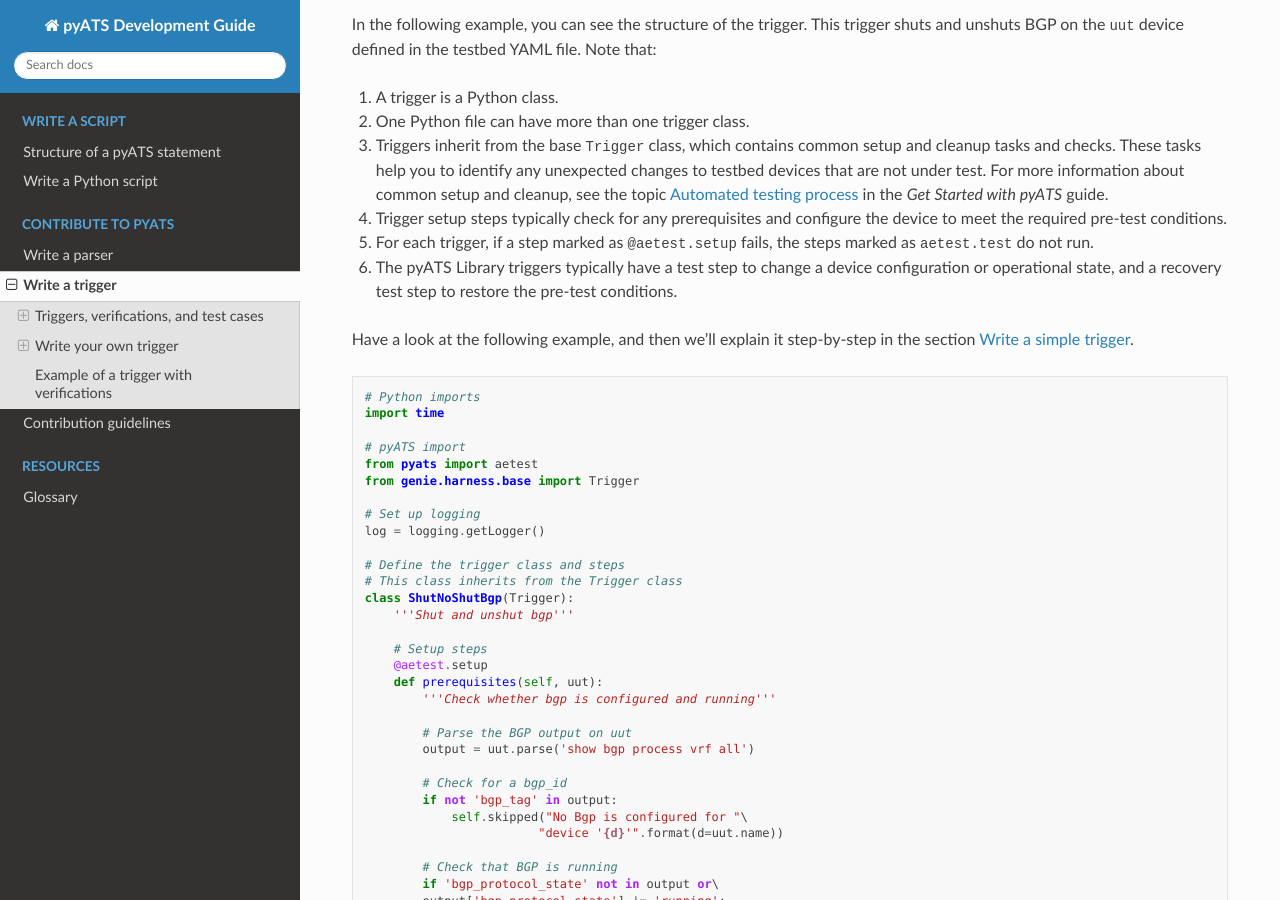
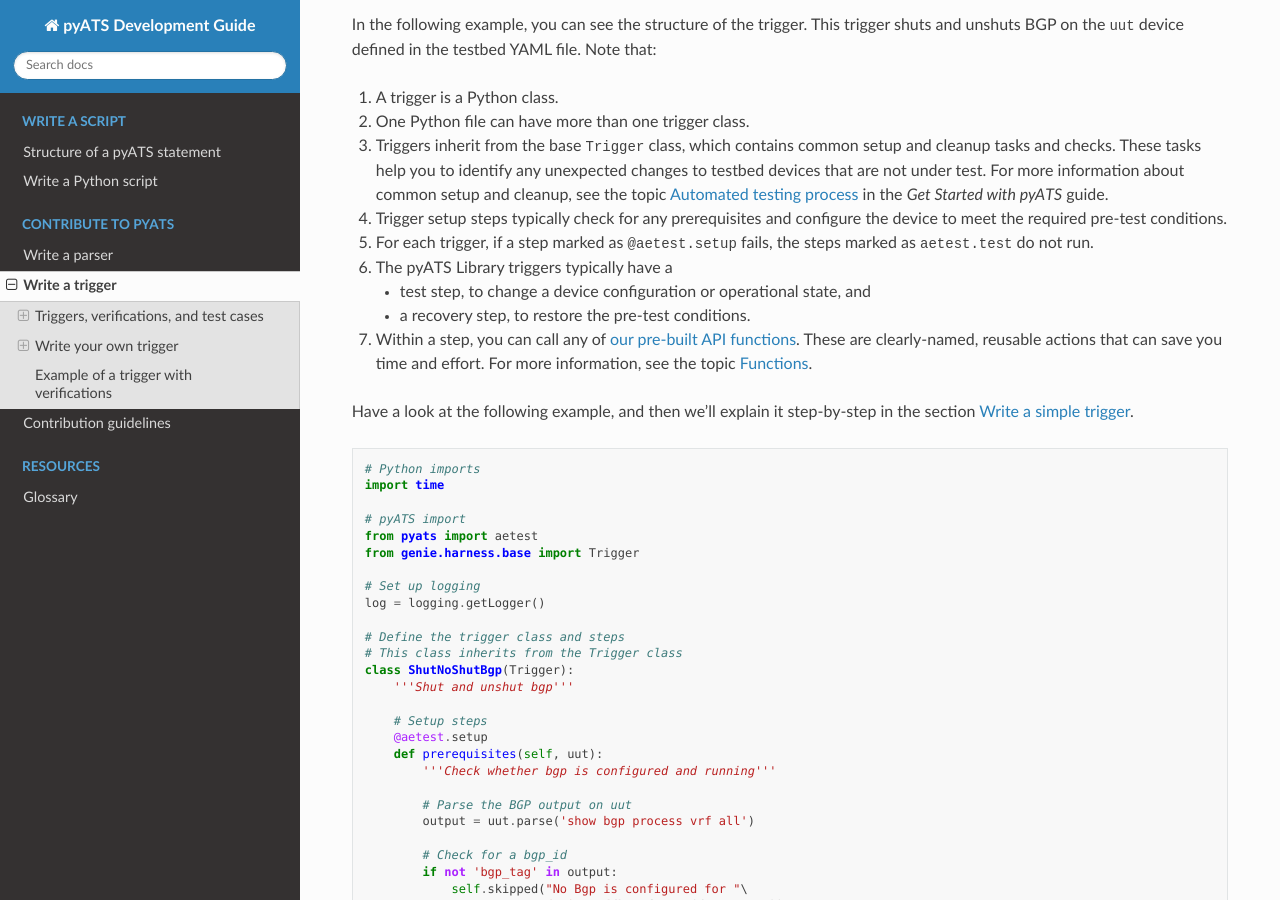
Before and after one commit to CiscoTestAutomation/getting-started, a Sphinx documentation site: the page built from source/writetrigger/writetrigger.rst, in a window 1280 px wide and 900 px high, scrolled down 2090 px. Built offline with Sphinx 7.4.7 and the Read the Docs theme 2.0.0, drawn with Linux system fonts in a browser that asks for light colours.

Commit message:
Added info about our pre-built API functions.

```diff
--- a/source/writetrigger/writetrigger.rst
+++ b/source/writetrigger/writetrigger.rst
@@ -59,7 +59,12 @@
 #. Triggers inherit from the base :monospace:`Trigger` class, which contains common setup and cleanup tasks and checks. These tasks help you to identify any unexpected changes to testbed devices that are not under test. For more information about common setup and cleanup, see the topic :ref:`auto-testing-process` in the *Get Started with pyATS* guide.
 #. Trigger setup steps typically check for any prerequisites and configure the device to meet the required pre-test conditions.
 #. For each trigger, if a step marked as :monospace:`@aetest.setup` fails, the steps marked as :monospace:`aetest.test` do not run.
-#. The |library| triggers typically have a test step to change a device configuration or operational state, and a recovery test step to restore the pre-test conditions.
+#. The |library| triggers typically have a
+
+   * test step, to change a device configuration or operational state, and
+   * a recovery step, to restore the pre-test conditions.
+
+#. Within a step, you can call any of `our pre-built API functions <https://pubhub.devnetcloud.com/media/genie-feature-browser/docs/#/apis>`_. These are clearly-named, reusable actions that can save you time and effort. For more information, see the topic `Functions <https://pubhub.devnetcloud.com/media/genie-docs/docs/userguide/apis/index.html?highlight=apis#functions>`_.
 
 Have a look at the following example, and then we'll explain it step-by-step in the section :ref:`write-simple-trigger`.
 
```
